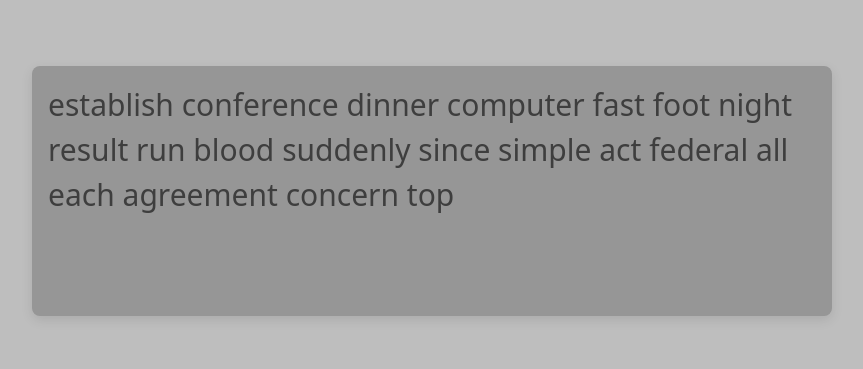
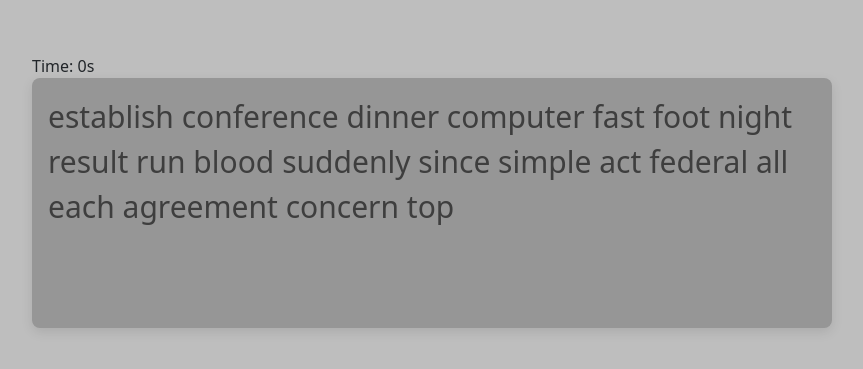
Before and after one commit to alexntragatakis/typing-speed-test, a React (Vite) app: page / in a window 1280 px wide. Shown: the part 209-578 px from the top of the page, without its empty margins (208-1071 px from the left). Built offline with nearby package versions, Linux system fonts and the light colour scheme.

Commit message:
Implemented timer and display timer

```diff
--- a/src/components/TextBox/TextBox.tsx
+++ b/src/components/TextBox/TextBox.tsx
@@ -1,4 +1,4 @@
-import { useState } from "react";
+import { useState, useEffect, useRef } from "react";
 import generateText from "../../utils/generateText.ts";
 import "./TextBox.css";
 
@@ -20,6 +20,10 @@ const TextBox = ({
   const [typed, setTyped] = useState("");
   const [wordList] = useState(generateText({ wordCount }));
 
+  const [started, setStarted] = useState(false);
+  const [time, setTime] = useState(0);
+  const timerRef = useRef<number | null>(null);
+
   const handleKeyDown = (e: React.KeyboardEvent<HTMLDivElement>) => {
     if (e.key.length === 1) {
       setTyped((typed) => typed + e.key);
@@ -29,11 +33,38 @@ const TextBox = ({
     }
   };
 
-  if (typed.length >= wordList.length) {
-    onFinished();
+
+
+  if (!started && typed.length > 0) {
+    setStarted(true);
   }
 
+  useEffect(() => {
+    if ( started && timerRef.current === null ) {
+      timerRef.current = window.setInterval(() => {
+        setTime((prev) => prev + 1);
+      }, 1000);
+    }
+
+    return () => {
+      if (timerRef.current !== null) {
+        clearInterval(timerRef.current);
+        timerRef.current = null;
+      }
+    };
+  }, [started]);
+
+  useEffect(() => {
+    if (typed.length>=wordList.length) {
+      if (timerRef.current != null) {
+        clearInterval(timerRef.current);
+      }
+      onFinished();
+    }
+  }, [typed, onFinished])
+
   return (
+    <div>Time: {time}s
     <div className="textbox-wrap" tabIndex={0} onKeyDown={handleKeyDown}>
       {typed.split("").map((char, index) => (
         <span
@@ -56,6 +87,7 @@ const TextBox = ({
           )
       )}
     </div>
+    </div>
   );
 };
 
```
